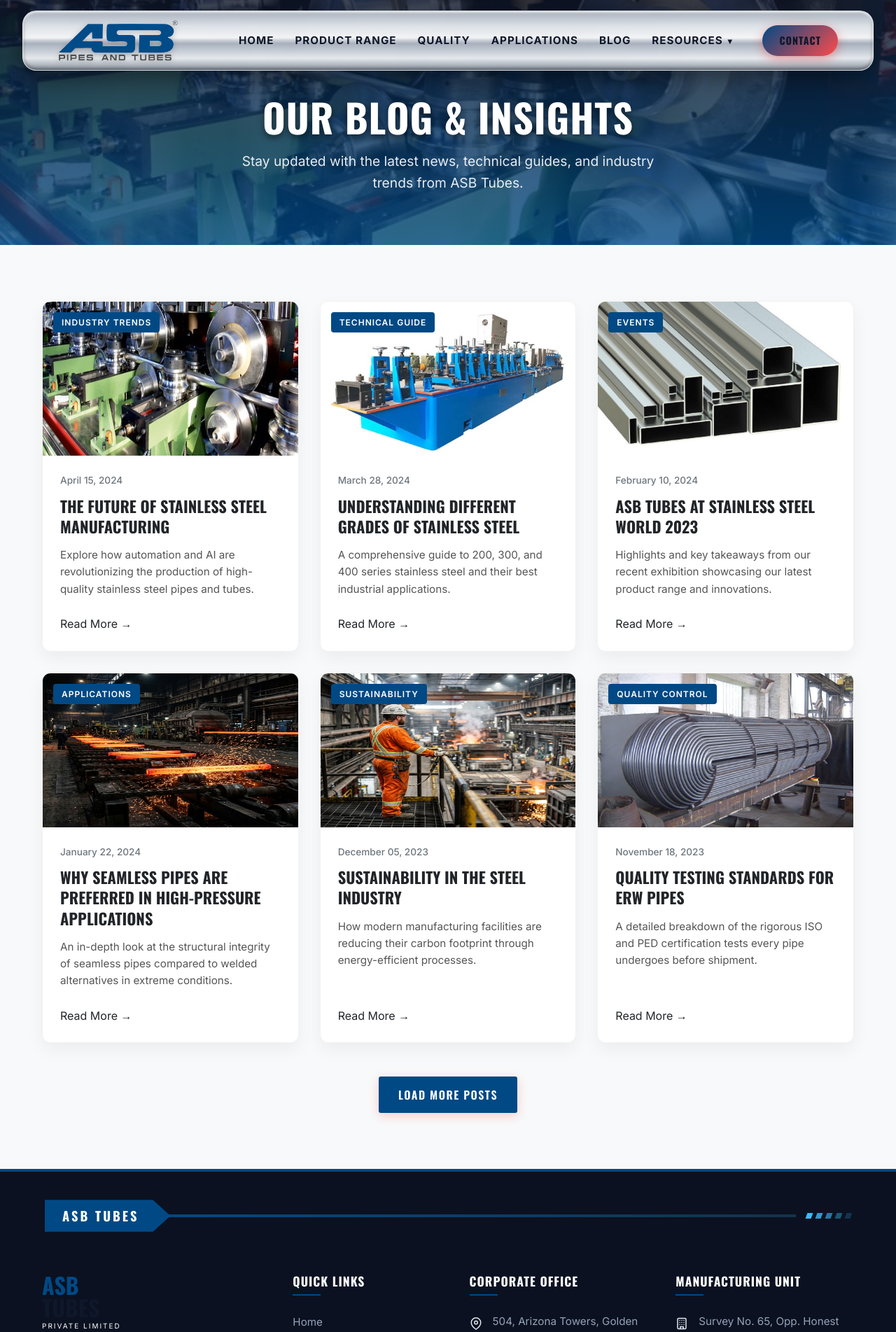
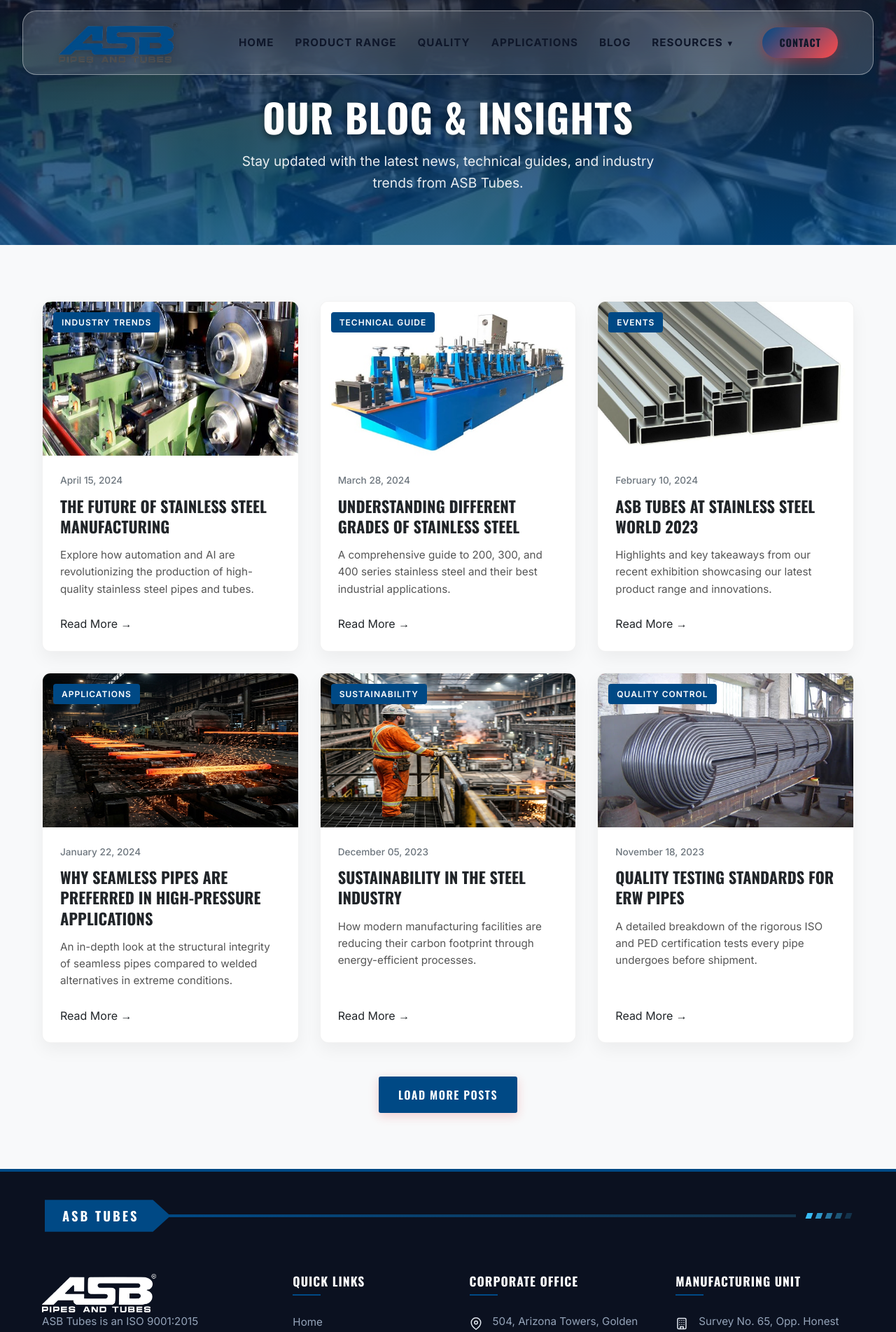
Before and after one commit to utkarshbhai007/asb-tubes, a Next.js app: page /blog in a window 1280 px wide. Shown: the top 1903 px of the page at 70% size. Built offline with nearby package versions, Linux system fonts and the light colour scheme.

Commit message:
first commit

```diff
--- a/src/app/globals.css
+++ b/src/app/globals.css
@@ -217,24 +217,24 @@ h6 {
   transform: translateX(-50%);
   width: 95%;
   max-width: 1400px;
-  background: linear-gradient(
-    to bottom,
-    rgba(176, 184, 196, 0.95) 0%,
-    rgba(230, 235, 240, 0.95) 25%,
-    rgba(255, 255, 255, 0.95) 45%,
-    rgba(210, 215, 222, 0.95) 50%,
-    rgba(176, 184, 196, 0.95) 55%,
-    rgba(240, 243, 246, 0.95) 80%,
-    rgba(142, 151, 163, 0.95) 100%
-  );
-  backdrop-filter: blur(15px);
-  -webkit-backdrop-filter: blur(15px);
-  box-shadow: 0 10px 30px rgba(0, 0, 0, 0.4), inset 0 2px 3px rgba(255, 255, 255, 0.8), inset 0 -2px 5px rgba(0, 0, 0, 0.4);
-  border: 1px solid rgba(255, 255, 255, 0.5);
+  background: rgba(255, 255, 255, 0.15);
+  backdrop-filter: blur(20px);
+  -webkit-backdrop-filter: blur(20px);
+  box-shadow: 0 8px 32px 0 rgba(0, 0, 0, 0.1);
+  border: 1px solid rgba(255, 255, 255, 0.4);
   border-radius: 20px;
-  padding: 12px 0;
+  padding: 15px 0;
   z-index: 1000;
-  transition: all 0.3s ease;
+  transition: all 0.4s ease;
+}
+
+.navbar.scrolled {
+  background: rgba(255, 255, 255, 0.85); /* Significantly more opaque */
+  backdrop-filter: blur(25px);
+  -webkit-backdrop-filter: blur(25px);
+  box-shadow: 0 8px 32px 0 rgba(0, 0, 0, 0.15);
+  border: 1px solid rgba(255, 255, 255, 0.8);
+  padding: 10px 0;
 }
 
 .nav-container {
--- a/src/components/Footer.jsx
+++ b/src/components/Footer.jsx
@@ -26,9 +26,12 @@ export default function Footer() {
 
           {/* Column 1: Brand & Info */}
           <div className="footer-col brand-col">
-            <div className="nav-logo mb-3">
-              <span className="logo-blue">ASB</span><span className="logo-white">TUBES</span>
-              <span className="logo-tagline d-block text-white" style={{ fontSize: "10px", marginTop: "5px", letterSpacing: '2px' }}>PRIVATE LIMITED</span>
+            <div className="nav-logo mb-3" style={{ alignItems: 'flex-start' }}>
+              <img
+                src="/images/ASB Tube Logo White.png"
+                alt="ASB Tubes Logo"
+                style={{ height: '55px', width: 'auto', objectFit: 'contain' }}
+              />
             </div>
             <p className="footer-desc">
               ASB Tubes is an ISO 9001:2015 certified company, manufacturing premium high-quality Stainless Steel Pipes, Tubes, Coils, and Sheets for diverse global industries.
--- a/src/components/Navbar.jsx
+++ b/src/components/Navbar.jsx
@@ -72,34 +72,65 @@ export default function Navbar() {
           display: none;
           position: absolute;
           top: 100%;
+          left: 50%;
+          transform: translateX(-50%);
+          margin-top: 10px;
+          background: rgba(255, 255, 255, 0.85);
+          backdrop-filter: blur(20px);
+          -webkit-backdrop-filter: blur(20px);
+          min-width: 180px;
+          list-style: none;
+          padding: 8px;
+          box-shadow: 0 10px 30px rgba(0,0,0,0.15);
+          z-index: 1000;
+          border: 1px solid rgba(255, 255, 255, 0.6);
+          border-radius: 12px;
+        }
+        /* Invisible bridge so the mouse doesn't leave the hover area */
+        .dropdown-menu::before {
+          content: '';
+          position: absolute;
+          top: -10px;
           left: 0;
-          background-color: #ffffff;
-          min-width: 200px;
-          list-style: none;
-          padding: 10px 0;
-          box-shadow: 0 10px 25px rgba(0,0,0,0.1);
-          z-index: 1000;
-          border: 1px solid #e2e8f0;
-          border-radius: 8px;
+          width: 100%;
+          height: 10px;
         }
         .dropdown-menu li {
           padding: 0;
+          margin-bottom: 2px;
+        }
+        .dropdown-menu li:last-child {
+          margin-bottom: 0;
         }
         .dropdown-menu li a {
           color: var(--dark-bg) !important;
-          font-size: 0.95rem;
+          font-size: 0.9rem;
           font-weight: 700;
           letter-spacing: 1px;
           text-transform: uppercase;
           display: block;
-          padding: 10px 20px;
+          padding: 10px 15px;
+          border-radius: 8px;
+          transition: all 0.2s ease;
         }
         .dropdown-menu li a:hover {
           color: var(--primary-blue) !important;
-          background-color: #f8fafc;
+          background-color: rgba(0, 73, 133, 0.08); /* light blue hover */
+          transform: translateX(4px);
         }
         .dropdown:hover .dropdown-menu {
           display: block;
+          animation: dropdownFade 0.3s cubic-bezier(0.16, 1, 0.3, 1);
+        }
+        @keyframes dropdownFade {
+          from {
+            opacity: 0;
+            transform: translate(-50%, 10px);
+          }
+          to {
+            opacity: 1;
+            transform: translate(-50%, 0);
+          }
         }
 
         @media (min-width: 1025px) {
```
Also changed, not shown: src/components/BrochureSection.jsx (+0 -18 lines), public/images/ASB Tube Logo White.png (added).
